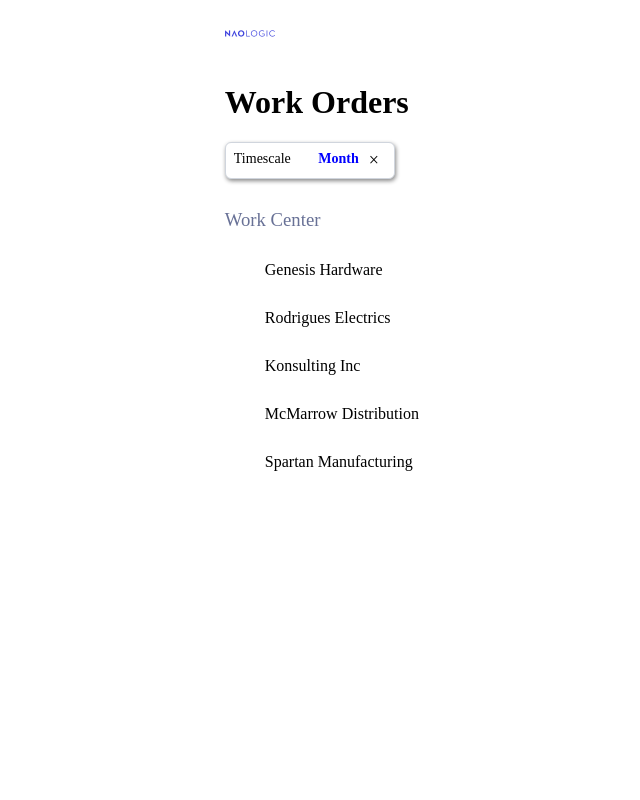
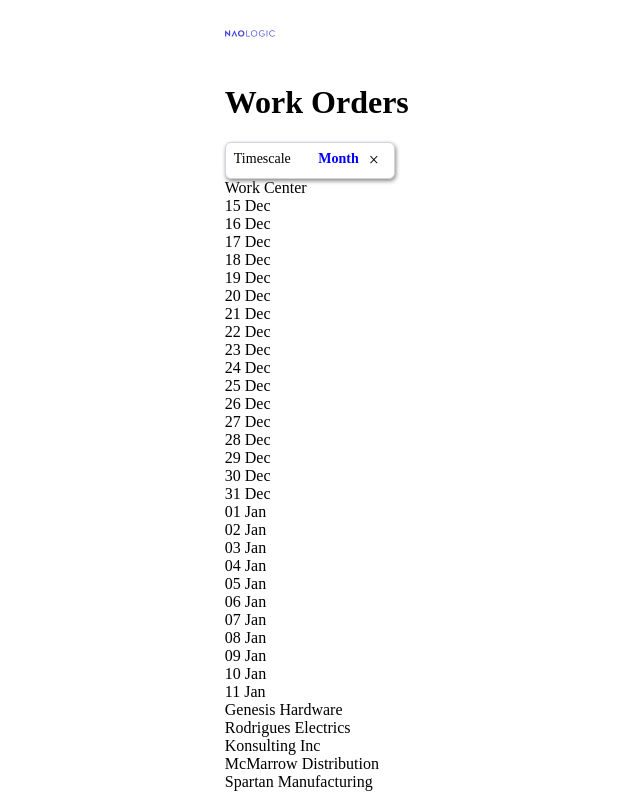
Before and after one commit to Gonza07/schedule-timeline, an Angular app: page / in a window 1280 px wide. Shown: the whole page, without its empty margins (36-676 px from the left). Built offline with nearby package versions, Linux system fonts and the light colour scheme; a web font is replaced by a local one.

Commit message:
Starting with the schedule. Use dayjs to manage dates.

```diff
--- a/package.json
+++ b/package.json
@@ -20,6 +20,7 @@
     "@angular/router": "^17.0.0",
     "@ng-select/ng-select": "^12.0.7",
     "bootstrap": "^5.3.2",
+    "dayjs": "^1.11.19",
     "rxjs": "~7.8.0",
     "tslib": "^2.3.0",
     "zone.js": "~0.14.2"
--- a/src/app/timeline-schedule/timeline-schedule.component.html
+++ b/src/app/timeline-schedule/timeline-schedule.component.html
@@ -1,8 +1,32 @@
-<div class="worter">
-  <h3 class="work-centers-title">Work Center</h3>
-  <ul>
-    <li *ngFor="let center of workCenters">
+<div class="timeline">
+
+  <!-- SCHEDULE HEADER -->
+  <div class="timeline-header">
+    <div class="timeline-header-cell work-center-header">
+      Work Center
+    </div>
+
+    <div
+      class="timeline-header-cell"
+      *ngFor="let day of days"
+    >
+      {{ day.format('DD MMM') }}
+    </div>
+  </div>
+
+  <!-- SCHEDULE BODY -->
+  <div
+    class="timeline-row"
+    *ngFor="let center of workCenters"
+  >
+    <div class="timeline-cell work-center-cell">
       {{ center.label }}
-    </li>
-  </ul>
+    </div>
+
+    <div
+      class="timeline-cell"
+      *ngFor="let day of days"
+    ></div>
+  </div>
+
 </div>
--- a/src/app/timeline-schedule/timeline-schedule.component.scss
+++ b/src/app/timeline-schedule/timeline-schedule.component.scss
@@ -5,3 +5,15 @@
     color: #687196;
     font-weight: lighter;
 }
+
+.active {
+  background: yellow;
+}
+
+section {
+  margin: 20px 0 20px 0;
+}
+
+#timeContainer{
+  text-align: center;
+}
--- a/src/app/timeline-schedule/timeline-schedule.component.ts
+++ b/src/app/timeline-schedule/timeline-schedule.component.ts
@@ -1,5 +1,6 @@
 import { CommonModule } from '@angular/common';
-import { Component } from '@angular/core';
+import { Component, OnInit } from '@angular/core';
+import dayjs from 'dayjs';
 
 @Component({
   selector: 'app-timeline-schedule',
@@ -8,7 +9,11 @@ import { Component } from '@angular/core';
   templateUrl: './timeline-schedule.component.html',
   styleUrl: './timeline-schedule.component.scss',
 })
-export class TimelineScheduleComponent {
+export class TimelineScheduleComponent implements OnInit {
+  public days: dayjs.Dayjs[] = [];
+  public today = dayjs().startOf('day');
+  public timelineStart = this.today.subtract(14, 'day');
+  public timelineEnd = this.today.add(14, 'day');
   public workCenters = [
     { id: 1, value: 'genesisHardware', label: 'Genesis Hardware' },
     { id: 2, value: 'rodriguesElectrics', label: 'Rodrigues Electrics' },
@@ -16,4 +21,14 @@ export class TimelineScheduleComponent {
     { id: 4, value: 'mcMarrowDistribution', label: 'McMarrow Distribution' },
     { id: 5, value: 'spartanManufacturing', label: 'Spartan Manufacturing' },
   ];
+  public months = dayjs().get('month');
+
+  ngOnInit(): void {
+    let current = this.timelineStart;
+
+    while (current.isBefore(this.timelineEnd)) {
+      this.days.push(current);
+      current = current.add(1, 'day');
+    }
+  }
 }
```
Also changed, not shown: 1 other file (tests, documents, lock files or other folders).
